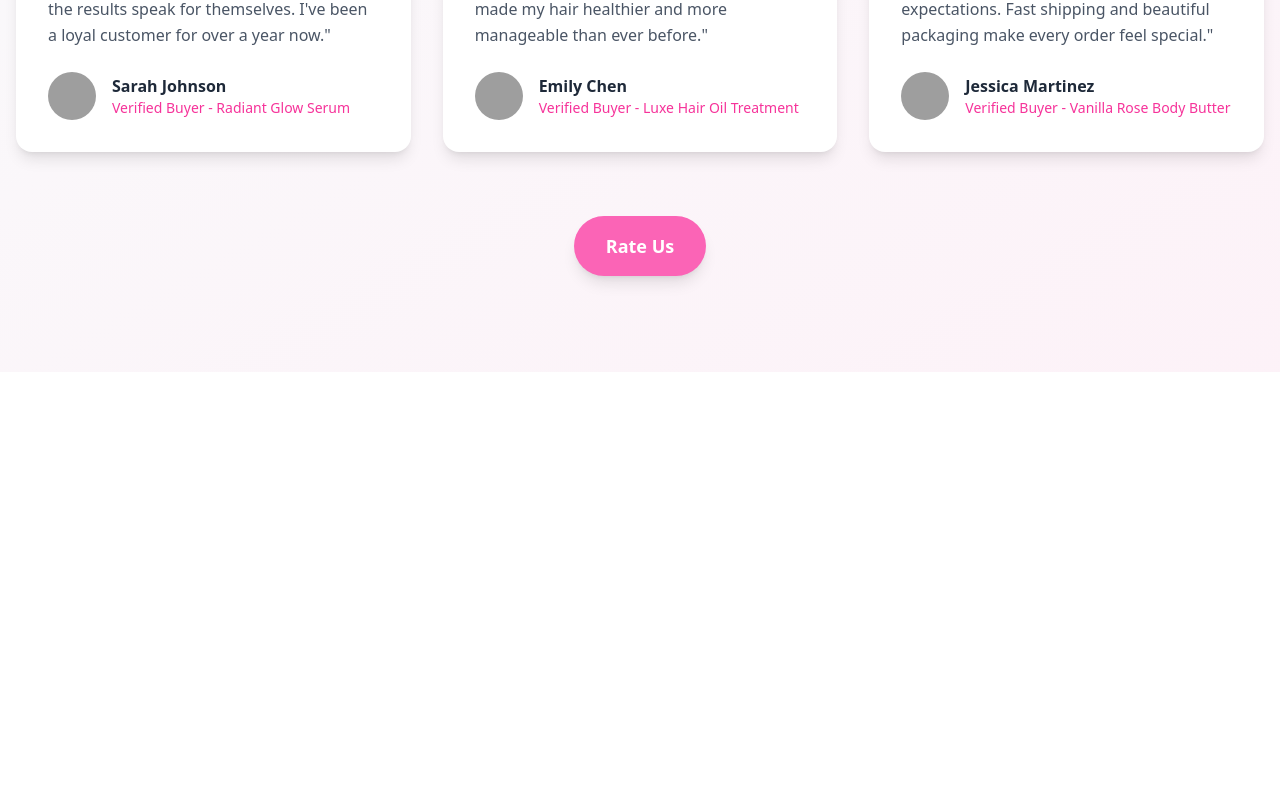
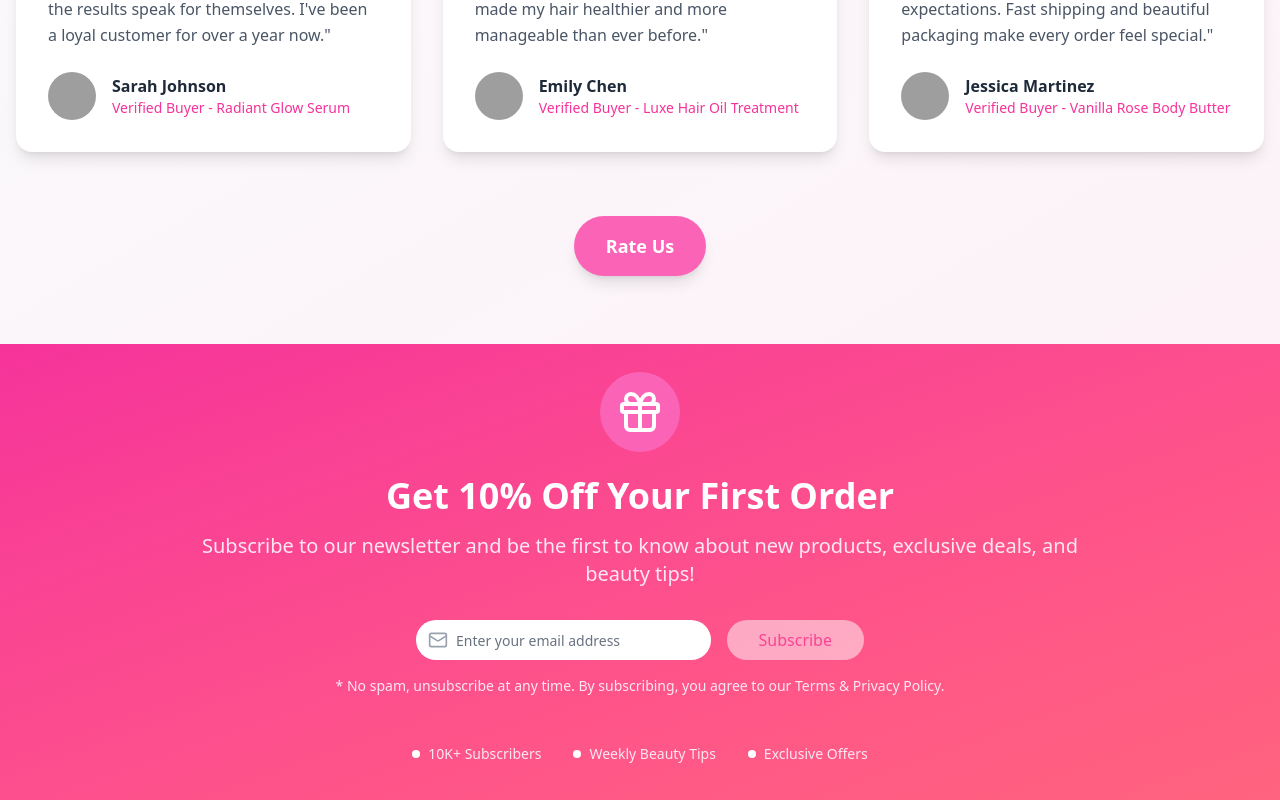
Before and after one commit to IKRAMLE/Ecommerce, a React (Vite) app: page / in a window 1280 px wide. Shown: the part 3681-4481 px from the top of the page. Before the commit the page ends 4053 px from the top, so only its background shows below. Built offline with nearby package versions, Linux system fonts and the light colour scheme; grey boxes are pictures that could not be loaded.

Commit message:
Newsletter section

```diff
--- a/package.json
+++ b/package.json
@@ -10,14 +10,18 @@
     "preview": "vite preview"
   },
   "dependencies": {
+    "@radix-ui/react-slot": "^1.2.3",
     "@tailwindcss/vite": "^4.1.10",
     "@types/animejs": "^3.1.13",
     "animejs": "^4.0.2",
+    "class-variance-authority": "^0.7.1",
+    "clsx": "^2.1.1",
     "lucide-react": "^0.517.0",
     "react": "^19.1.0",
     "react-dom": "^19.1.0",
     "react-icons": "^5.5.0",
     "react-router-dom": "^7.6.2",
+    "tailwind-merge": "^3.3.1",
     "tailwindcss": "^4.1.10"
   },
   "devDependencies": {
--- a/src/Components/HomePage/Newsletter.tsx
+++ b/src/Components/HomePage/Newsletter.tsx
@@ -1,8 +1,8 @@
 import { useState } from "react";
 import { Mail, Gift } from "lucide-react";
-import { Button } from "@/components/ui/button";
-import { Input } from "@/components/ui/input";
-import { useToast } from "@/hooks/use-toast";
+import { Button } from "../ui/button";
+import { Input } from "../ui/input";
+import { useToast } from "../../hooks/use-toast";
 
 const Newsletter = () => {
   const [email, setEmail] = useState("");
@@ -27,25 +27,25 @@
   };
 
   return (
-    <section className="py-16 lg:py-24 bg-gradient-to-br from-pink-500 to-rose-400">
-      <div className="container mx-auto px-4">
-        <div className="max-w-4xl mx-auto text-center text-white">
-          <div className="flex justify-center mb-6">
-            <div className="bg-white bg-opacity-20 rounded-full p-4">
-              <Gift className="h-12 w-12" />
+    <section className="py-10 sm:py-16 lg:py-24 bg-gradient-to-br from-pink-500 to-rose-400 -mt-4 sm:-mt-7">
+      <div className="container mx-auto px-2 sm:px-4 -mt-8 sm:-mt-17 -mb-8 sm:-mb-15">
+        <div className="max-w-2xl sm:max-w-3xl lg:max-w-4xl mx-auto text-center text-white">
+          <div className="flex justify-center mb-4 sm:mb-6">
+            <div className="bg-pink-400 bg-opacity-20 rounded-full p-3 sm:p-4">
+              <Gift className="h-8 w-8 sm:h-12 sm:w-12" />
             </div>
           </div>
 
-          <h2 className="text-3xl lg:text-4xl font-bold mb-4">
+          <h2 className="text-2xl sm:text-3xl lg:text-4xl font-bold mb-3 sm:mb-4">
             Get 10% Off Your First Order
           </h2>
 
-          <p className="text-lg lg:text-xl mb-8 text-pink-100">
+          <p className="text-base sm:text-lg lg:text-xl mb-6 sm:mb-8 text-pink-100">
             Subscribe to our newsletter and be the first to know about new products, exclusive deals, and beauty tips!
           </p>
 
-          <form onSubmit={handleSubmit} className="max-w-md mx-auto">
-            <div className="flex flex-col sm:flex-row gap-4">
+          <form onSubmit={handleSubmit} className="max-w-xs sm:max-w-md mx-auto">
+            <div className="flex flex-col sm:flex-row gap-3 sm:gap-4">
               <div className="relative flex-1">
                 <Mail className="absolute left-3 top-1/2 transform -translate-y-1/2 h-5 w-5 text-gray-400" />
                 <Input
@@ -53,37 +53,37 @@
                   placeholder="Enter your email address"
                   value={email}
                   onChange={(e) => setEmail(e.target.value)}
-                  className="pl-10 pr-4 py-3 bg-white border-0 rounded-full text-gray-800 placeholder-gray-500 focus:ring-2 focus:ring-white focus:ring-opacity-50"
+                  className="pl-10 pr-4 py-2 sm:py-3 bg-white border-0 rounded-full text-gray-800 placeholder-gray-500 focus:ring-2 focus:ring-white focus:ring-opacity-50 text-sm sm:text-base"
                   required
                 />
               </div>
               <Button
                 type="submit"
                 disabled={isLoading || !email}
-                className="bg-white text-pink-500 hover:bg-gray-100 px-8 py-3 rounded-full font-medium transition-all duration-200 disabled:opacity-50"
+                className="bg-white text-pink-500 hover:bg-gray-100 px-6 sm:px-8 py-2 sm:py-3 rounded-full font-medium transition-all duration-200 disabled:opacity-50 text-sm sm:text-base"
               >
                 {isLoading ? "Subscribing..." : "Subscribe"}
               </Button>
             </div>
           </form>
 
-          <p className="text-sm text-pink-100 mt-4">
+          <p className="text-xs sm:text-sm text-pink-100 mt-3 sm:mt-4">
             * No spam, unsubscribe at any time. By subscribing, you agree to our Terms & Privacy Policy.
           </p>
 
           {/* Social Proof */}
-          <div className="mt-12 flex flex-wrap justify-center items-center gap-8 text-pink-100">
+          <div className="mt-8 sm:mt-12 flex flex-wrap justify-center items-center gap-5 sm:gap-8 text-pink-100">
             <div className="flex items-center gap-2">
               <div className="w-2 h-2 bg-white rounded-full"></div>
-              <span className="text-sm">10K+ Subscribers</span>
+              <span className="text-xs sm:text-sm">10K+ Subscribers</span>
             </div>
             <div className="flex items-center gap-2">
               <div className="w-2 h-2 bg-white rounded-full"></div>
-              <span className="text-sm">Weekly Beauty Tips</span>
+              <span className="text-xs sm:text-sm">Weekly Beauty Tips</span>
             </div>
             <div className="flex items-center gap-2">
               <div className="w-2 h-2 bg-white rounded-full"></div>
-              <span className="text-sm">Exclusive Offers</span>
+              <span className="text-xs sm:text-sm">Exclusive Offers</span>
             </div>
           </div>
         </div>
--- /dev/null
+++ b/src/Components/ui/button.tsx
@@ -0,0 +1,56 @@
+import * as React from "react"
+import { Slot } from "@radix-ui/react-slot"
+import { cva, type VariantProps } from "class-variance-authority"
+
+import { cn } from "../../lib/utils"
+
+const buttonVariants = cva(
+  "inline-flex items-center justify-center gap-2 whitespace-nowrap rounded-md text-sm font-medium ring-offset-background transition-colors focus-visible:outline-none focus-visible:ring-2 focus-visible:ring-ring focus-visible:ring-offset-2 disabled:pointer-events-none disabled:opacity-50 [&_svg]:pointer-events-none [&_svg]:size-4 [&_svg]:shrink-0",
+  {
+    variants: {
+      variant: {
+        default: "bg-primary text-primary-foreground hover:bg-primary/90",
+        destructive:
+          "bg-destructive text-destructive-foreground hover:bg-destructive/90",
+        outline:
+          "border border-input bg-background hover:bg-accent hover:text-accent-foreground",
+        secondary:
+          "bg-secondary text-secondary-foreground hover:bg-secondary/80",
+        ghost: "hover:bg-accent hover:text-accent-foreground",
+        link: "text-primary underline-offset-4 hover:underline",
+      },
+      size: {
+        default: "h-10 px-4 py-2",
+        sm: "h-9 rounded-md px-3",
+        lg: "h-11 rounded-md px-8",
+        icon: "h-10 w-10",
+      },
+    },
+    defaultVariants: {
+      variant: "default",
+      size: "default",
+    },
+  }
+)
+
+export interface ButtonProps
+  extends React.ButtonHTMLAttributes<HTMLButtonElement>,
+    VariantProps<typeof buttonVariants> {
+  asChild?: boolean
+}
+
+const Button = React.forwardRef<HTMLButtonElement, ButtonProps>(
+  ({ className, variant, size, asChild = false, ...props }, ref) => {
+    const Comp = asChild ? Slot : "button"
+    return (
+      <Comp
+        className={cn(buttonVariants({ variant, size, className }))}
+        ref={ref}
+        {...props}
+      />
+    )
+  }
+)
+Button.displayName = "Button"
+
+export { Button, buttonVariants }
--- /dev/null
+++ b/src/Components/ui/input.tsx
@@ -0,0 +1,22 @@
+import * as React from "react"
+
+import { cn } from "../../lib/utils"
+
+const Input = React.forwardRef<HTMLInputElement, React.ComponentProps<"input">>(
+  ({ className, type, ...props }, ref) => {
+    return (
+      <input
+        type={type}
+        className={cn(
+          "flex h-10 w-full rounded-md border border-input bg-background px-3 py-2 text-base ring-offset-background file:border-0 file:bg-transparent file:text-sm file:font-medium file:text-foreground placeholder:text-muted-foreground focus-visible:outline-none focus-visible:ring-2 focus-visible:ring-ring focus-visible:ring-offset-2 disabled:cursor-not-allowed disabled:opacity-50 md:text-sm",
+          className
+        )}
+        ref={ref}
+        {...props}
+      />
+    )
+  }
+)
+Input.displayName = "Input"
+
+export { Input }
--- a/src/Pages/HomePage.tsx
+++ b/src/Pages/HomePage.tsx
@@ -5,6 +5,7 @@
 import Promotions from "../Components/HomePage/Promotions"
 import WhyUs from "../Components/HomePage/WhyUs"
 import Testimonials from "../Components/HomePage/Testimonials"
+import Newsletter from "../Components/HomePage/Newsletter"
 
 function HomePage() {
   return (
@@ -16,6 +17,7 @@
     <Promotions />
     <WhyUs />
     <Testimonials />
+    <Newsletter />
     </>
   )
 }
--- /dev/null
+++ b/src/hooks/use-toast.ts
@@ -0,0 +1,7 @@
+export function useToast() {
+  return {
+    toast: ({ title, description }: { title: string; description: string }) => {
+      window.alert(`${title}\n${description}`);
+    },
+  };
+}
--- /dev/null
+++ b/src/lib/utils.ts
@@ -0,0 +1,6 @@
+import { clsx, type ClassValue } from "clsx"
+import { twMerge } from "tailwind-merge"
+
+export function cn(...inputs: ClassValue[]) {
+  return twMerge(clsx(inputs))
+}
```
Also changed, not shown: 1 other file (tests, documents, lock files or other folders).
